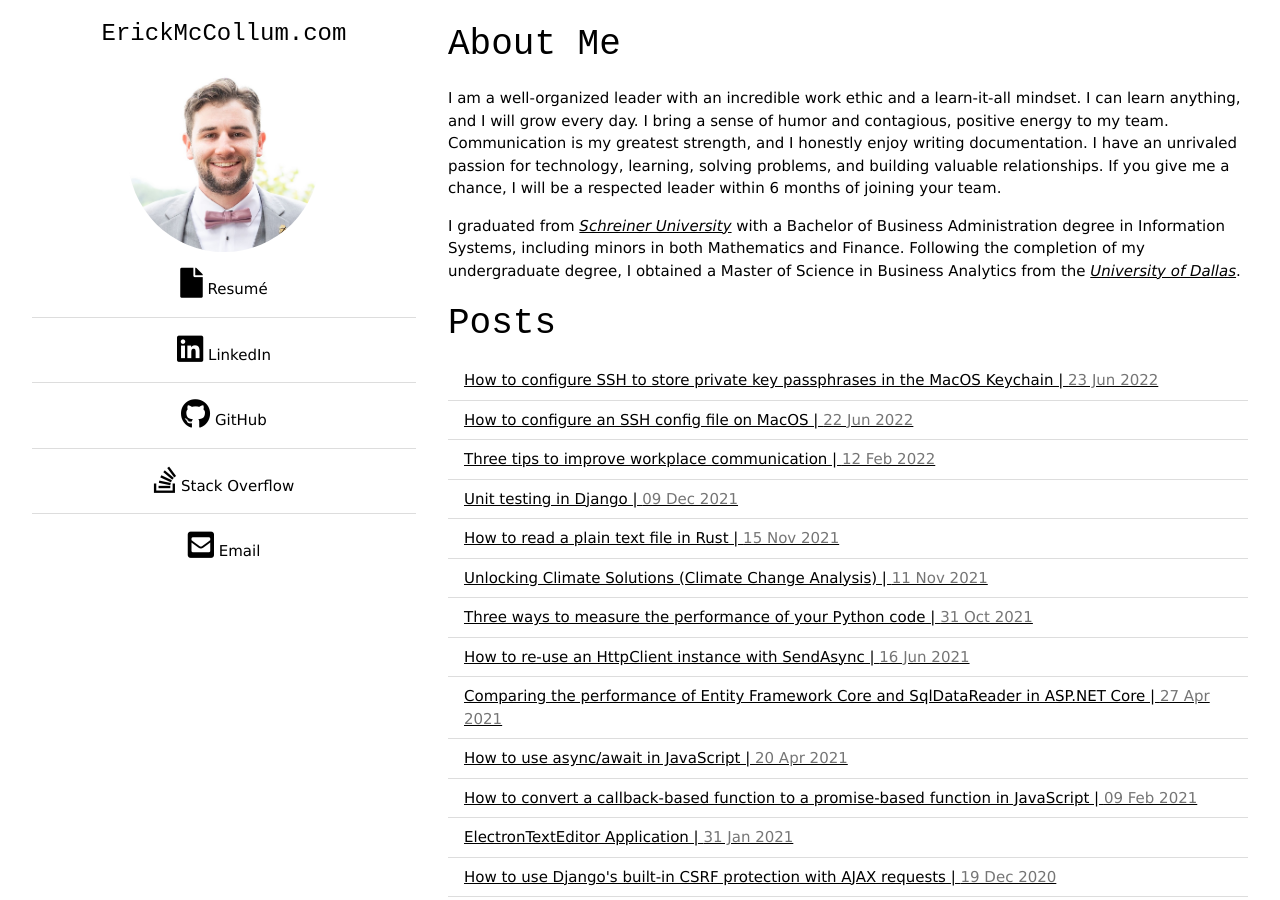
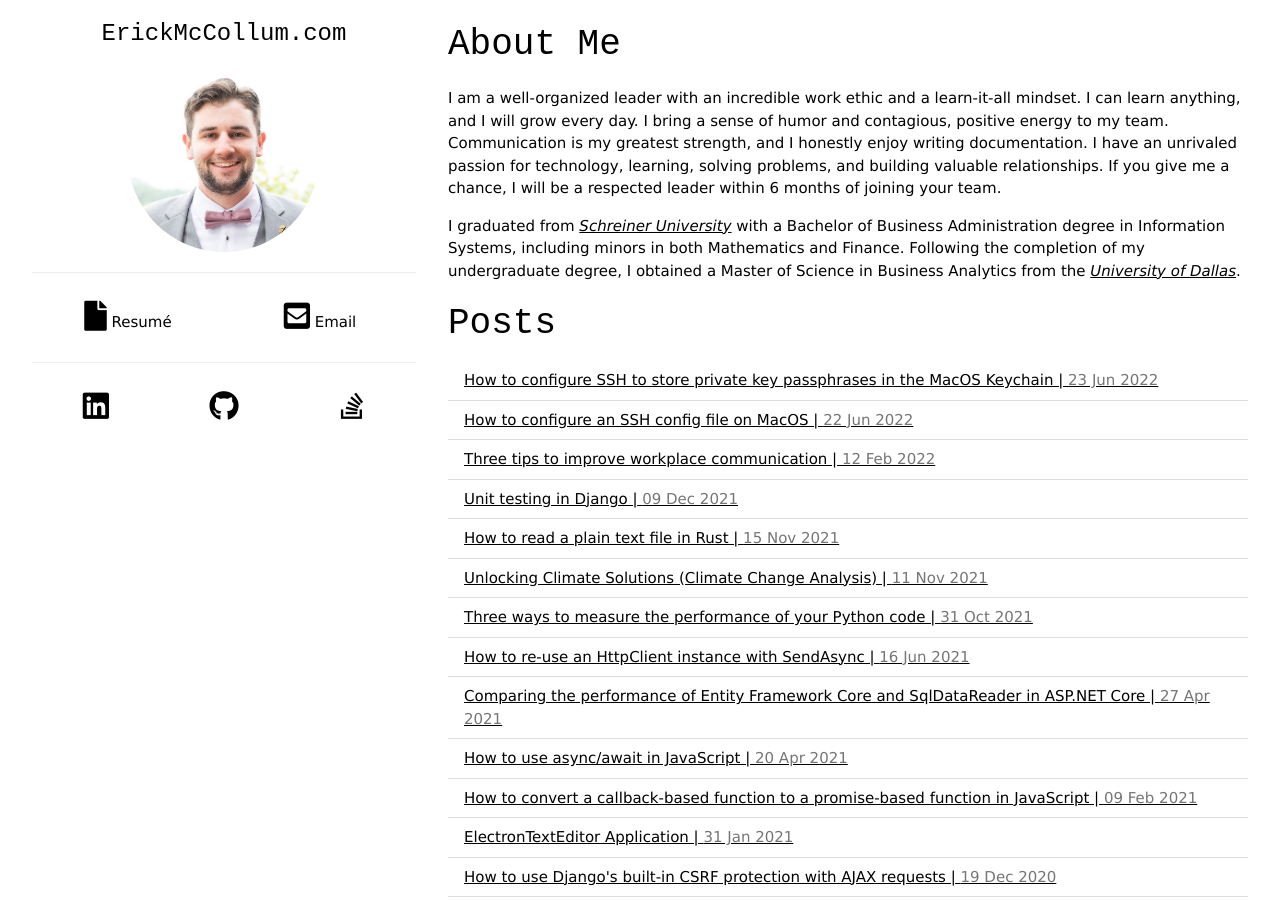
Before and after one commit to frederickm13/frederickm13.github.io, a Jekyll site: the page built from pages/index.md, in a window 1280 px wide and 900 px high. Built offline with Jekyll 4.4.1, drawn with Linux system fonts in a browser that asks for light colours.

Commit message:
Update social media icon layout (#146)

```diff
--- a/_layouts/default.html
+++ b/_layouts/default.html
@@ -36,25 +36,27 @@
                 <div class="w3-center">
                     <img src="/assets/images/ErickHeadshot.jpeg" class="w3-circle" style="width:50%" />
                 </div>
-                <nav>
-                    <ul class="w3-ul w3-center">
-                        <li>
-                            <a href="/assets/pdf/FM_Resume.pdf" class="w3-button w3-round"><i class="fas fa-file fa-2x"></i> Resumé</a>
-                        </li>
-                        <li>
-                            <a href="https://www.linkedin.com/in/erick-mccollum" class="w3-button w3-round"><i class="fab fa-linkedin fa-2x"></i> LinkedIn</a>
-                        </li>
-                        <li>
-                            <a href="https://github.com/frederickm13" class="w3-button w3-round"><i class="fab fa-github fa-2x"></i> GitHub</a>
-                        </li>
-                        <li>
-                            <a href="https://stackoverflow.com/users/15205828/frederickm13" class="w3-button w3-round"><i class="fab fa-stack-overflow fa-2x"></i> Stack Overflow</a>
-                        </li>
-                        <li>
-                            <a href="mailto:fgmccollum4@gmail.com" class="w3-button w3-round"><i class="fas fa-envelope-square fa-2x"></i> Email</a>
-                        </li>
-                    </ul>
-                </nav>
+                <hr>
+                <div class="w3-row w3-center">
+                    <div class="w3-col s6">
+                        <a href="/assets/pdf/FM_Resume.pdf" class="w3-button w3-round"><i class="fas fa-file fa-2x"></i> Resumé</a>
+                    </div>
+                    <div class="w3-col s6">
+                        <a href="mailto:fgmccollum4@gmail.com" class="w3-button w3-round"><i class="fas fa-envelope-square fa-2x"></i> Email</a>
+                    </div>
+                </div>
+                <hr>
+                <div class="w3-row w3-center">
+                    <div class="w3-col s4">
+                        <a href="https://www.linkedin.com/in/erick-mccollum" class="w3-button w3-round"><i class="fab fa-linkedin fa-2x"></i></a>
+                    </div>
+                    <div class="w3-col s4">
+                        <a href="https://github.com/frederickm13" class="w3-button w3-round"><i class="fab fa-github fa-2x"></i></a>
+                    </div>
+                    <div class="w3-col s4">
+                        <a href="https://stackoverflow.com/users/15205828/frederickm13" class="w3-button w3-round"><i class="fab fa-stack-overflow fa-2x"></i></a>
+                    </div>
+                </div>
             </div>
             <div class="w3-twothird w3-container">
                 {{ content }}
```
